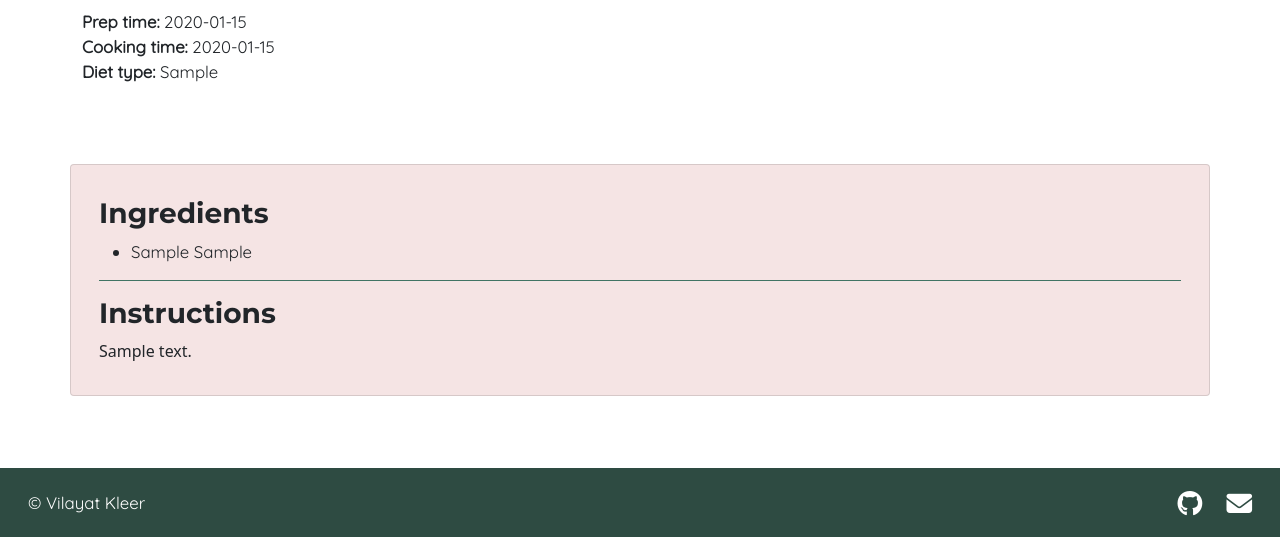
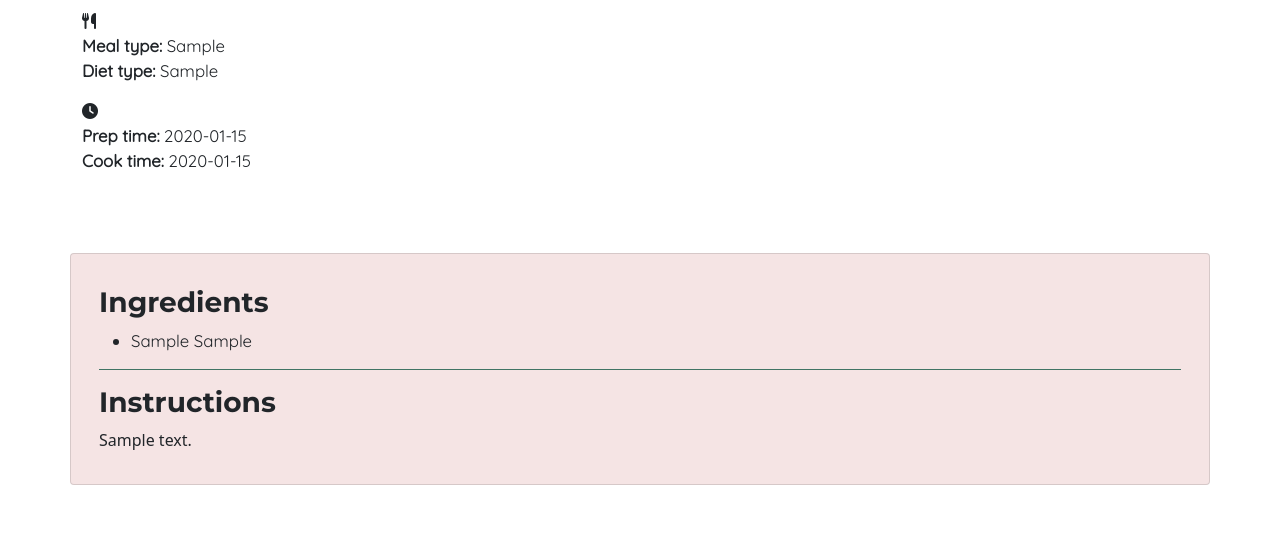
Before and after one commit to vkleer/CI_PP4_WhatsCooking, a Django app: page /recipe_list/recipe/1 in a window 1280 px wide. Shown: the part 313-850 px from the top of the page. Run offline with Django 3.2, Linux system fonts and the light colour scheme; a user stored in the database is signed in; tables that the repository leaves empty hold one stand-in row (values such as "Sample post"); some libraries are stand-ins or nearby versions; some web fonts are replaced.

Commit message:
Add text-start class to card-text paragraphs on recipe_list page, add Font Awesome icons to recipe page, add meal type to recipe page

```diff
--- a/meal/templates/recipe.html
+++ b/meal/templates/recipe.html
@@ -13,10 +13,18 @@
                 <h1 class="meal-name">
                     {{ meal.name }}
                 </h1>
+                <i class="fas fa-utensils"></i>
+                <p>
+                    <strong>Meal type:</strong> {{ meal.type }} <br>
+                    {% if meal.diet != None %}
+                        <strong>Diet type:</strong> {{ meal.diet }} <br>
+                    {% else %}
+                    {% endif %}
+                </p>
+                <i class="fas fa-clock"></i>
                 <p>
                     <strong>Prep time:</strong>  {{ meal.prep_time }} <br>
-                    <strong>Cooking time:</strong> {{ meal.cook_time }} <br>
-                    <strong>Diet type:</strong> {{ meal.diet }}
+                    <strong>Cook time:</strong> {{ meal.cook_time }}
                 </p>
             </div>
             <div class="d-md-block col-sm-12 col-md-7">
```
Also changed, not shown: meal/templates/recipe_list.html (+7 -8 lines).
